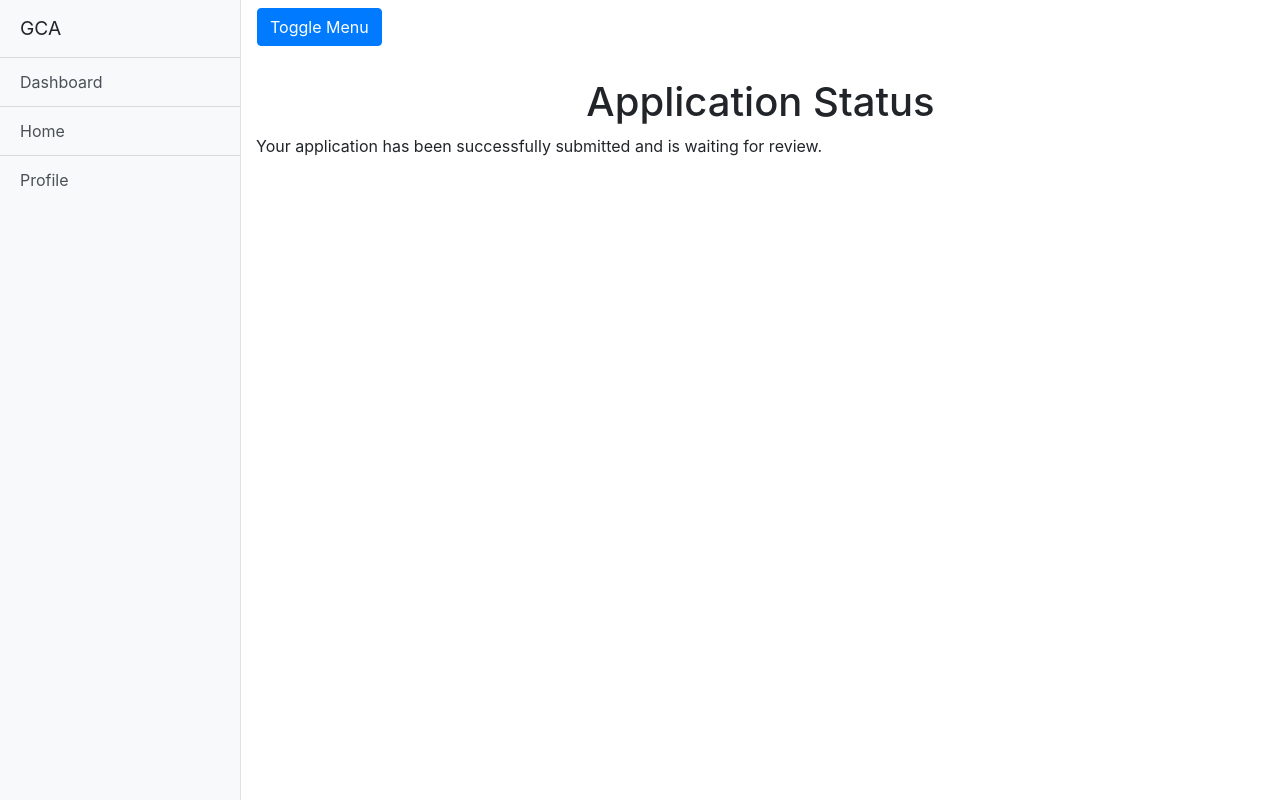
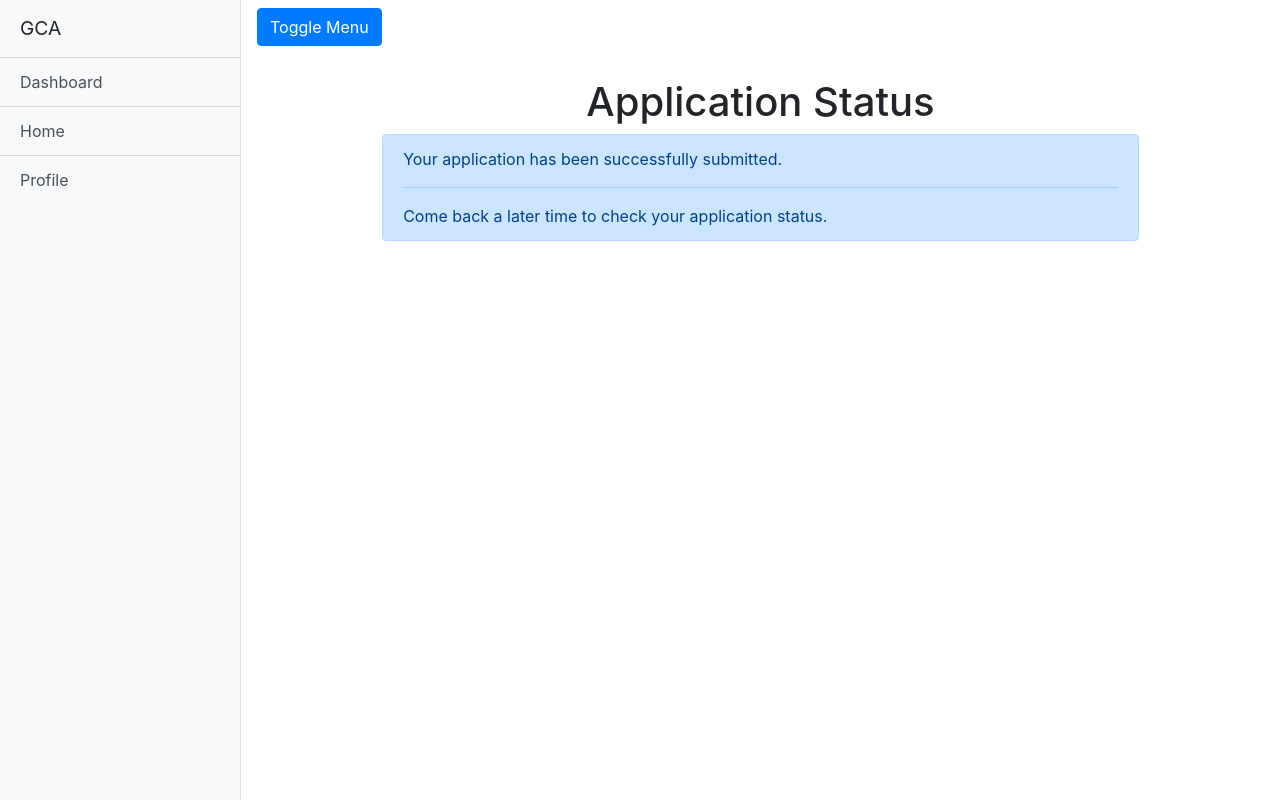
Before and after one commit to Jearce/lifeguard, a Django app: template employee/templates/employee/application_status_detail.html in a window 1280 px wide. Run offline with Django 3.2, Linux system fonts and the light colour scheme; the template is opened without the code that fills it, so the values that code supplies are empty; some libraries are stand-ins or nearby versions.

Commit message:
Added bootstrap alerts base on employees application status

```diff
--- a/employee/templates/employee/application_status_detail.html
+++ b/employee/templates/employee/application_status_detail.html
@@ -1,5 +1,6 @@
 {% extends 'sidebar.html' %}
 {% load crispy_forms_tags %}
+
 
 {% block title %}
 <title>Application Status</title>
@@ -11,29 +12,34 @@
 		<div class="col mb-4">
 			<h1 class="mt-4 text-center">Application Status</h1>
 			{% if object.application_under_review %}
-
 			    {% if object.is_hired is None %}
-
-					 <p>Your application is currently under review. Check back later.</p>
+					<div class="alert alert-primary w-50 center-form" role="alert">
+						<p>Your application is currently under review.</p>
+				    <hr>
+				    <p class="mb-0">Come back a later time to check your application status.</p>
+			    </div>
 
 					{% elif object.is_hired %}
-
-					 <p>You have been accpeted as an employee!</p>
-					 <p>
-						 Go to your <a href="{% url 'users:dashboard' %}">dashboard</a>
-						 and check your todo list to complete any required tasks.
-					 </p>
+					<div class="alert alert-success w-50 center-form" role="alert">
+						<h4 class="alert-heading">You have been accpeted as an employee!</h4>
+						<p>
+							Go to your <a class="alert-link" href="{% url 'users:dashboard' %}">dashboard</a>
+							and check your todo list to complete any required tasks.
+					  </p>
+					</div>
 
 					{% else %}
-
-					 <p>Sorry, we are unable to take you as an employee.</p>
+					<div class="alert alert-primary w-50 center-form" role="alert">
+						<p>Sorry, we are unable to take you as an employee.</p>
+					</div>
 
 					{% endif %}
-
 			{% else %}
-
-			 <p>Your application has been successfully submitted and is waiting for review.</p>
-
+			<div class="alert alert-primary w-50 center-form" role="alert">
+				<p>Your application has been successfully submitted.</p>
+				<hr>
+				<p class="mb-0">Come back a later time to check your application status.</p>
+			</div>
 			{% endif %}
 		</div>
 	</div>
```
